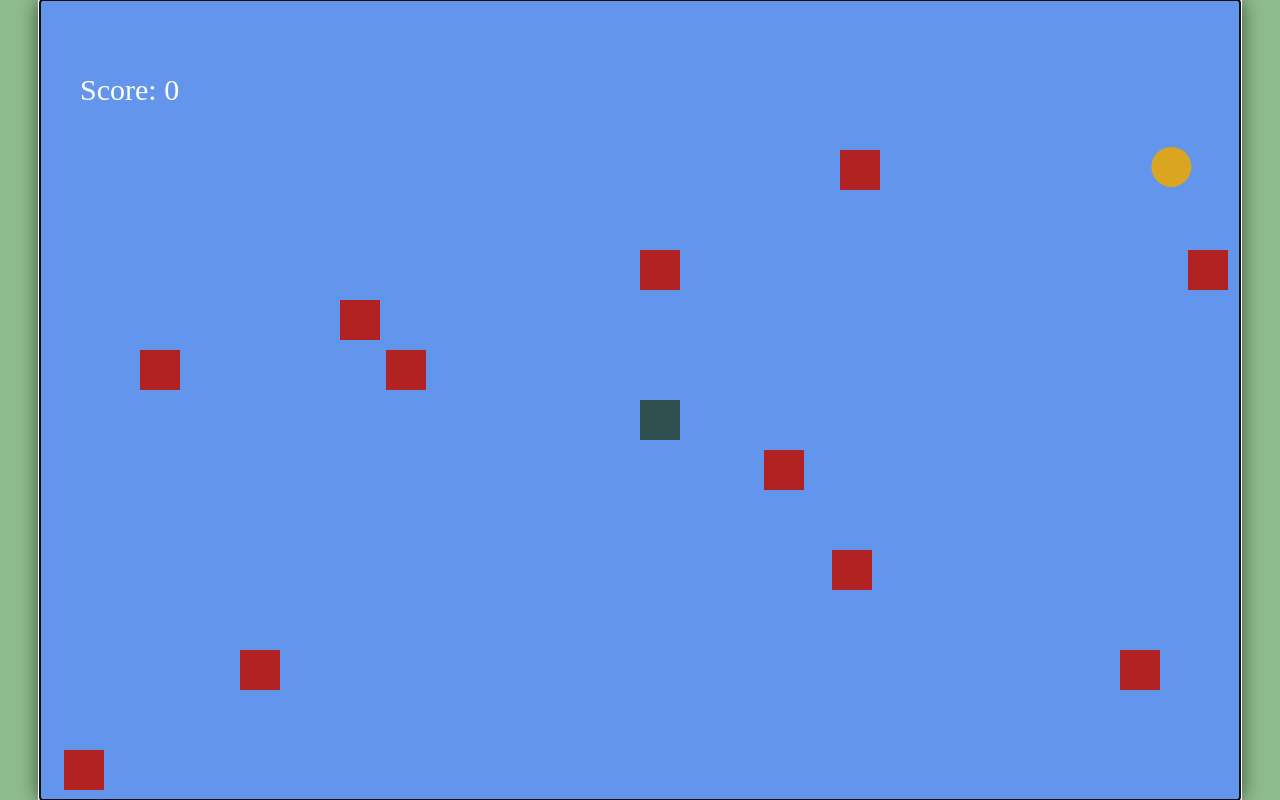
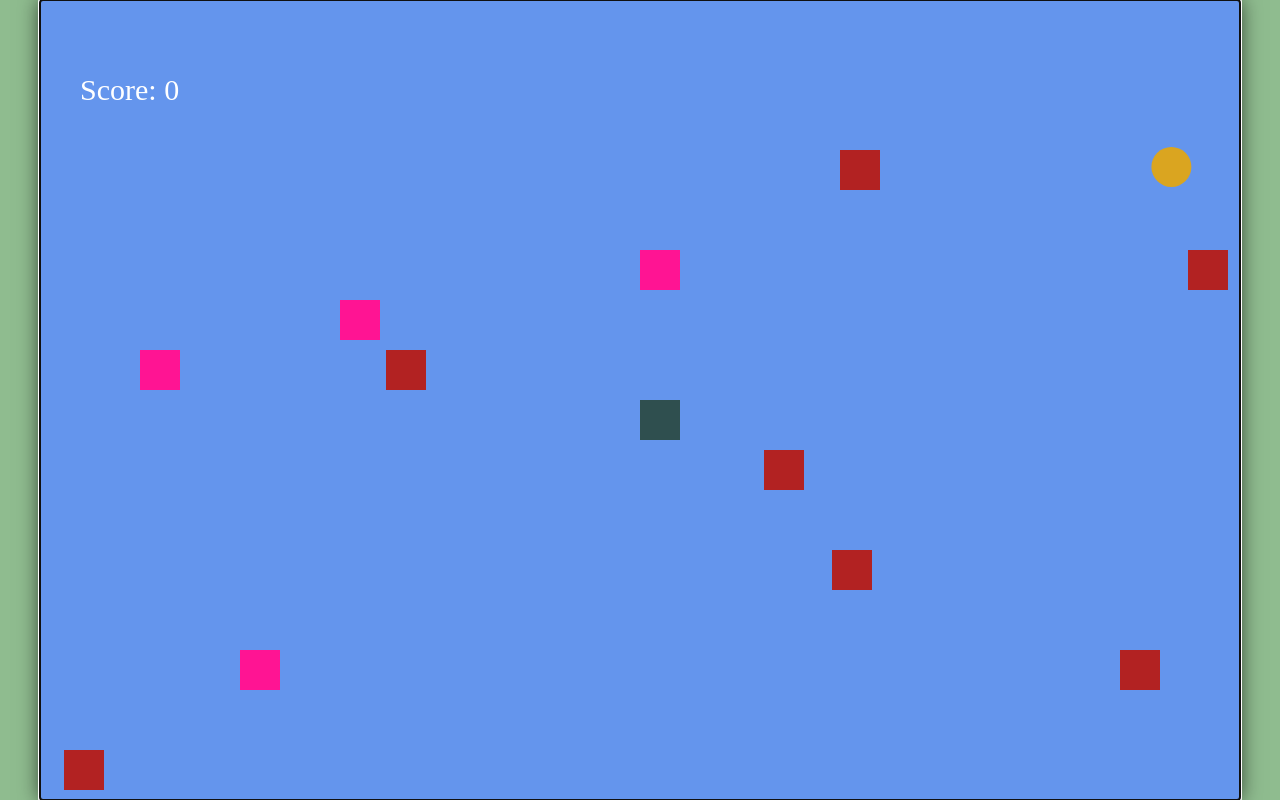
Before and after one commit to alexandergristede4-netizen/warship-wars-capital-gold, a plain HTML site: page index.html in a window 1280 px wide. Drawn offline with Linux system fonts and the light colour scheme.

Commit message:
Update index.html
Change reef color

```diff
--- a/index.html
+++ b/index.html
@@ -1,9 +1,9 @@
 <!DOCTYPE html>
 <html>
 <head>
-    <meta charset="utf-8">
+    <meta charset="utf-8" lang ="eng">
     <meta name="viewport" content="width=device-width, initial-scale=1.0">
-    <title> Warship Wars</title>
+    <title> Warship Wars: Capital Gold</title>
 
     <style>
         html, body {
@@ -53,11 +53,11 @@
                 { x: 500, y: 250, speed: 12,  size: 40, color: 'firebrick'},
                 { x: 600, y: 750, speed: -12, size: 40, color: 'firebrick'},
                 //Reefs
-                { x: 300, y: 300, speed: 0,   size: 40, color: 'coralpink'},
-                { x: 600, y: 250, speed: 0,   size: 40, color: 'coralpink'},
-                { x: 200, y: 650, speed: 0,   size: 40, color: 'coralpink'},
-                { x: 100, y: 350, speed: 0,   size: 40, color: 'coralpink'},
-                { x: 300, y: -50, speed: 2,   size: 40, color: 'coralpink'}
+                { x: 300, y: 300, speed: 0,   size: 40, color: 'deeppink'},
+                { x: 600, y: 250, speed: 0,   size: 40, color: 'deeppink'},
+                { x: 200, y: 650, speed: 0,   size: 40, color: 'deeppink'},
+                { x: 100, y: 350, speed: 0,   size: 40, color: 'deeppink'},
+                { x: 300, y: -50, speed: 2,   size: 40, color: 'deeppink'}
             ];
             //general gold
             let coinX = Math.random() * 1100 + 50;
```
